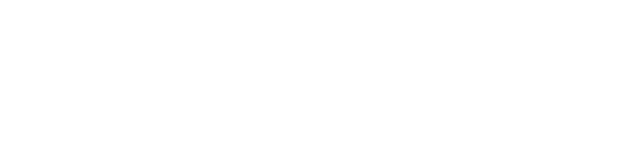
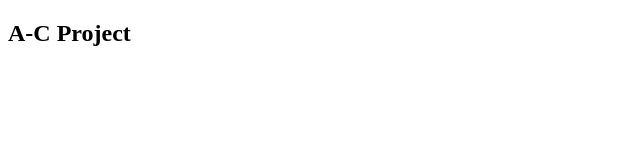
Before and after one commit to Gentilitysp/A-C-Project, a plain HTML site: page index.html in a window 1280 px wide. Shown: the whole page, without its empty margins (0-640 px from the left). Drawn offline with Linux system fonts and the light colour scheme.

Commit message:
continiue

```diff
--- a/index.html
+++ b/index.html
@@ -6,7 +6,16 @@
     <link rel="stylesheet" href="css/style.css">
   </head>
 
-  <body>
+  <body id="home">
+    <nav class="navbar">
+      <div class="container">
+        <h1 class="logo">A-C Project</h1>
+      </div>
+    </nav>
+
+    <section class="section-a">
+
+    </section>
     <script src="https://cdn.freecodecamp.org/testable-projects-fcc/v1/bundle.js"></script>
 
     <!--
```
